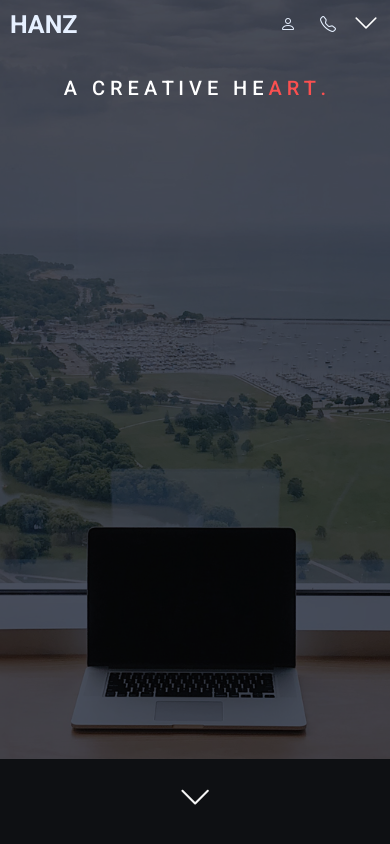
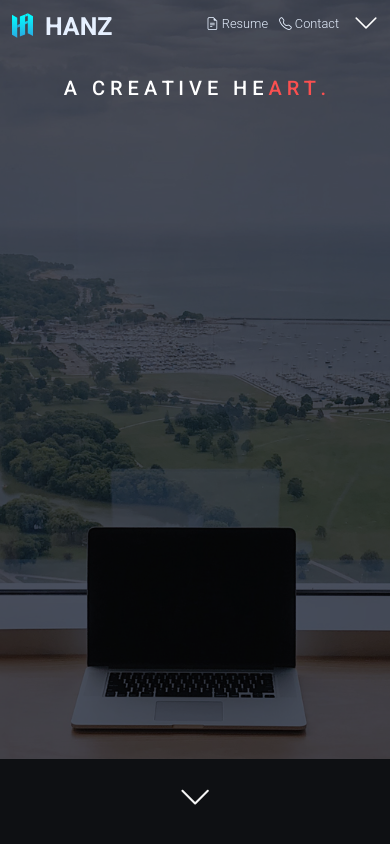
Before and after one commit to hanzzakino/hanzzakino-v2, a React app: page / in a window 390 px wide. Shown: the top 844 px of the page. Built offline with nearby package versions, Linux system fonts and the light colour scheme.

Commit message:
Minor Update: Added Some icons and logos

```diff
--- a/public/index.html
+++ b/public/index.html
@@ -2,7 +2,7 @@
 <html lang="en">
   <head>
     <meta charset="utf-8" />
-    <link rel="icon" href="%PUBLIC_URL%/favicon.ico" />
+    <link rel="icon" href="%PUBLIC_URL%/hz-logo (3).png" />
     <meta name="viewport" content="width=device-width, initial-scale=1" />
     <meta
       name="description"
@@ -28,8 +28,6 @@
     <link rel="preconnect" href="https://fonts.gstatic.com" crossorigin>
     <link href="https://fonts.googleapis.com/css2?family=Caveat:wght@500&family=Pacifico&family=Roboto:ital,wght@0,500;0,700;1,300&display=swap" rel="stylesheet">
 
-
-    <title>Hanz Aquino - Portfolio</title>
   </head>
   <body>
     <noscript>You need to enable JavaScript to run this app.</noscript>
--- a/src/Assets/css/hz-ui-framework.css
+++ b/src/Assets/css/hz-ui-framework.css
@@ -7,7 +7,7 @@ html {
 }
 body {
   	margin: 0;
- 	 font-family:  'Roboto', 'Arial', sans-serif;
+ 	font-family:  'Roboto', 'Arial', sans-serif;
   	-webkit-font-smoothing: antialiased;
   	-moz-osx-font-smoothing: grayscale;
 	background-color: rgb(14,16,19);
@@ -93,6 +93,22 @@ code {
 	display: flex;
     flex-direction: column;
 }
+.hz-navbar-logo {
+	position: relative;
+	top: 3px;
+	height: 20px;
+	width: 20px;
+	padding-right: 10px;
+	transition: 0.5s;
+}
+.hz-navbar-logo-topped {
+	position: relative;
+	top: 3px;
+	height: 25px;
+	width: 25px;
+	padding-right: 10px;
+	transition: 0.5s;
+}
 .hz-navbar-brand {
 	font-size: 1.25rem;
 	color: rgb(230, 240, 255);
@@ -149,25 +165,43 @@ code {
 	transform: rotateX(0deg);
 	transition: 0.6s;
 }
-.hz-navbar-contactme {
+.hz-navbar-agroup {
+	display: flex;
+	flex-direction: row;
+	z-index: 2;
+	width: fit-content;
+	right: 75px;
+	position: fixed;
+}
+.hz-navbar-agroup-link {
+	font-family: "Roboto light";
+	width: 85px;
+	flex: 50%;
+	text-align: center;
+	margin: 0px 3px 0px 3px;
+	padding-top: 14px;
+	height: 31px;
 	text-decoration: none;
 	color: rgb(230, 240, 255);
 	font-size: 1rem;
-	position: fixed; /* Stay in place */
-	margin-top: 15px;
-	right: 90px;
-	z-index: 2;
 }
-.hz-navbar-resume {
+.hz-navbar-agroup-link-scrolled {
+	overflow: hidden;
+	font-family: "Roboto light";
+	width: 20px;
+	flex: 50%;
+	text-align: center;
+	margin: 0px 25px 0px 5px;
+	padding-top: 14px;
+	height: 20px;
 	text-decoration: none;
 	color: rgb(230, 240, 255);
 	font-size: 1rem;
-	position: fixed; /* Stay in place */
-	margin-top: 15px;
-	right: 185px;
-	z-index: 2;
+	transition: 0.8s;
 }
-
+.hz-navbar-agroup-link-scrolled span {
+	visibility: hidden;
+}
 /* if width less than 600px */
 @media (max-width: 600px) {
   .hz-navbar-collapse {
@@ -182,17 +216,17 @@ code {
 	.hz-navbar-toggle {
 		right: 5px;
 	}
-	.hz-navbar-contactme {
-		width: 20px;
-		height: 20px;
-		overflow: hidden;
-		right: 50px;
+	.hz-navbar-agroup {
+		right: 45px;
 	}
-	.hz-navbar-resume {
-		width: 20px;
-		height: 20px;
-		overflow: hidden;
-		right: 90px;
+	.hz-navbar-agroup-link  {
+		margin: 0px 1px 0px 1px;
+		padding-top: 16px;
+		width: 70px;
+		font-size: 0.8rem;
+	}
+	.hz-navbar-agroup-link-scrolled  {
+		margin: 0px 20px 0px 5px;
 	}
 }
 /* NAV */
--- a/src/Components/MainView.js
+++ b/src/Components/MainView.js
@@ -16,6 +16,8 @@ class MainView extends React.Component {
 
   render() {
 
+    document.title = "Hanz Aquino";
+
     //this must not return full html src
     return (
       <div className="MainView">
--- a/src/Components/NavView.js
+++ b/src/Components/NavView.js
@@ -1,6 +1,7 @@
 
 import React from 'react';
 import './NavView.css';
+import hzLogo from '../Assets/img/logo/hz-logo (2).svg';
 
 class NavView extends React.Component {
 
@@ -125,11 +126,19 @@ class NavView extends React.Component {
         <div className="hz-row-unresponsive">
 
           <div className="hz-column">
-            <a href="#home" className={this.state.onPageTop&&!this.state.toggledDown ? "hz-navbar-brand-topped":"hz-navbar-brand"}>{this.state.myName}</a>
+            <a href="#home" className={this.state.onPageTop&&!this.state.toggledDown ? "hz-navbar-brand-topped":"hz-navbar-brand"}><img className={this.state.onPageTop&&!this.state.toggledDown ? "hz-navbar-logo-topped":"hz-navbar-logo"} src={hzLogo} alt="Hanz Aquino Brang Logo" />{this.state.myName}</a>
           </div>
           <div className="hz-column">
-          <a href="#contactme" className="hz-navbar-contactme"><i className="bi-telephone" /> Contact</a>
-          <a href="#resume" className="hz-navbar-resume"><i className="bi-person" /> &nbsp;Resume</a>
+
+
+          <div className="hz-navbar-agroup">
+            <a href="#resume" className={this.state.onPageTop||this.state.toggledDown ? "hz-navbar-agroup-link":"hz-navbar-agroup-link-scrolled"}><i className="bi-file-earmark-text" /><span>&nbsp;Resume</span></a>
+            <a href="#contactme" className={this.state.onPageTop||this.state.toggledDown ? "hz-navbar-agroup-link":"hz-navbar-agroup-link-scrolled"}><i className="bi-telephone" /><span>&nbsp;Contact</span></a>
+          </div>
+
+
+
+
           <button className="hz-navbar-toggle H-NvToggle" onClick={this.toggleCliked}>
             <span>
               <div className={this.state.toggledDown ? "hz-navbar-chevron-animated":"hz-navbar-chevron"}><span className="bi-chevron-down"></span></div>
```
Also changed, not shown: src/Components/ContentView.js (+3 -4 lines), public/hz-logo (3).png (added), public/logo192.png (deleted), public/logo512.png (deleted), src/Assets/img/logo/hz-logo (1).png (added), src/Assets/img/logo/hz-logo (1).svg (added), src/Assets/img/logo/hz-logo (2).png (added), src/Assets/img/logo/hz-logo (2).svg (added), src/Assets/img/logo/hz-logo (3).png (added), src/Assets/img/logo/hz-logo (3).svg (added), src/Assets/img/logo/hz-logo (4).png (added), src/Assets/img/logo/hz-logo (4).svg (added), src/Assets/img/logo/hz-logo (5).png (added), src/Assets/img/logo/hz-logo (5).svg (added), 2 more files.
